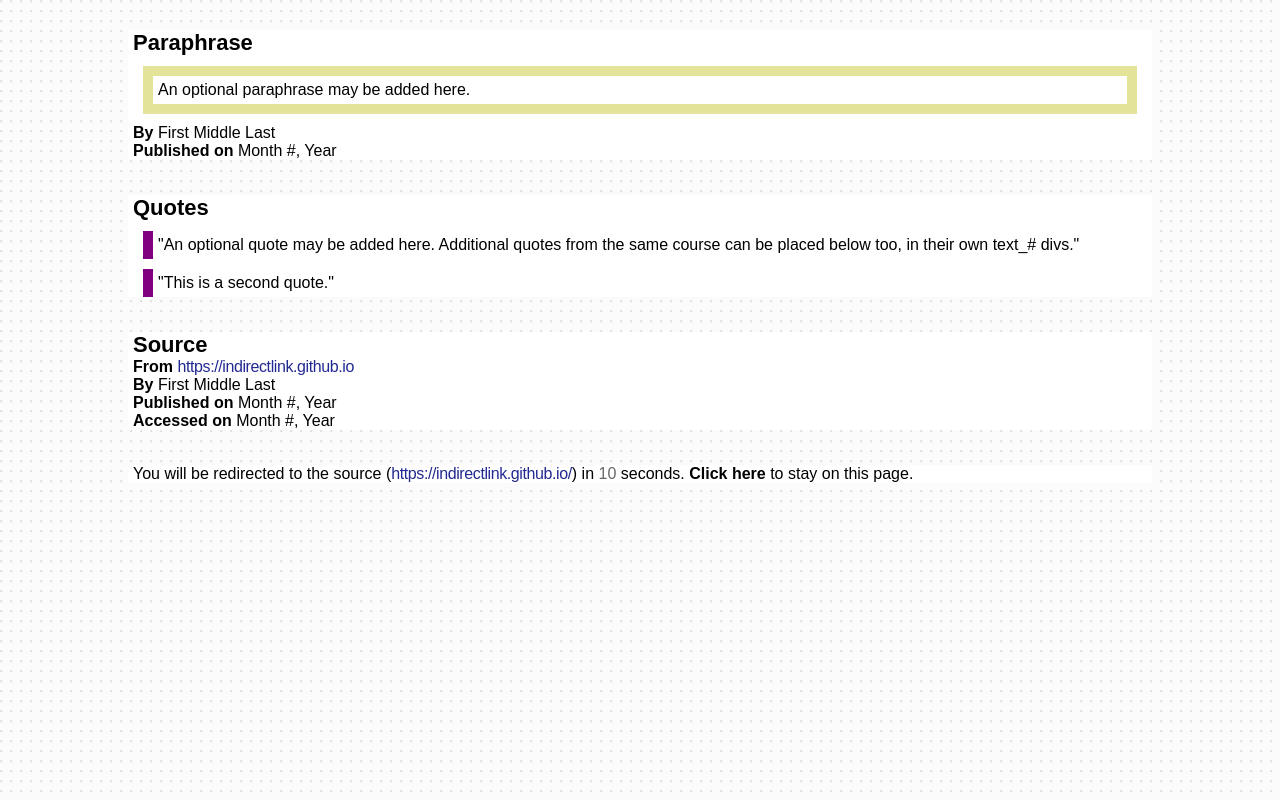
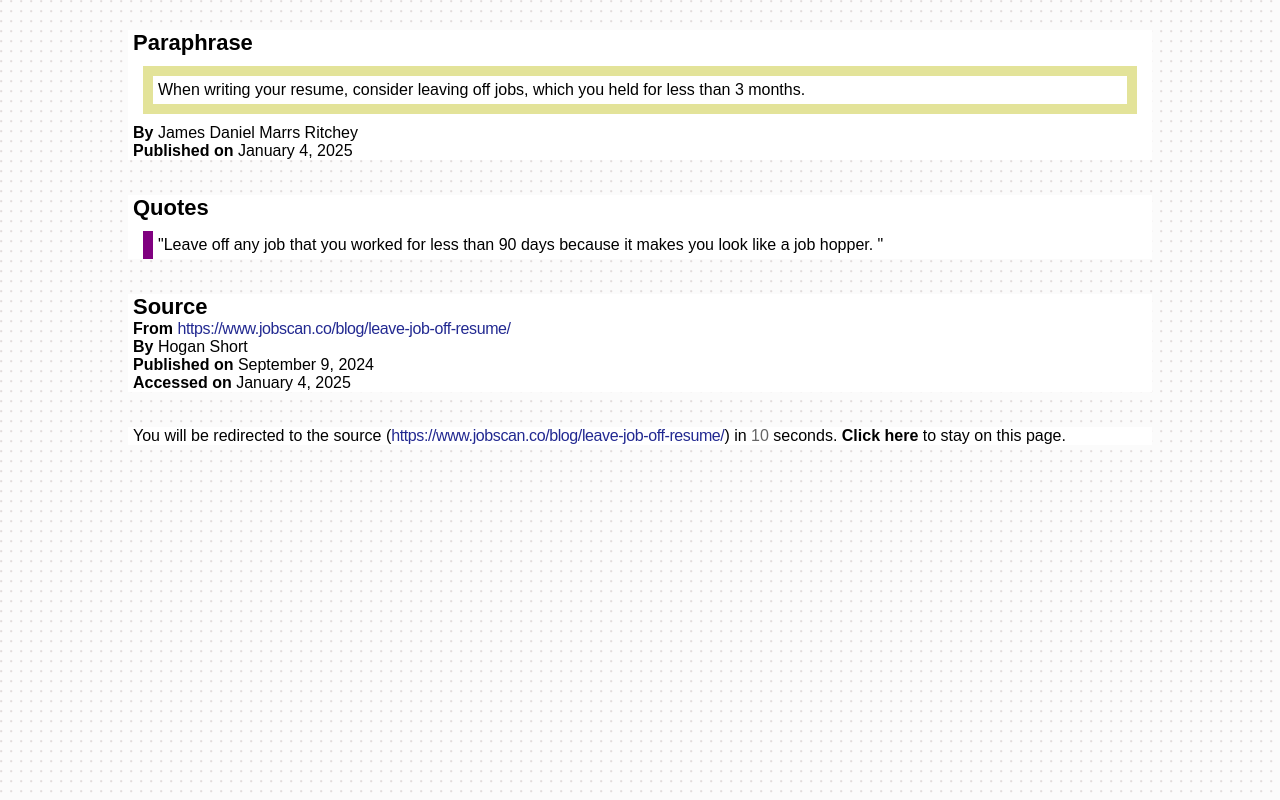
Before and after one commit to indirectlink/dd4aab111c62bf05182e3c345814b5d6, a plain HTML site: page docs/index.html in a window 1280 px wide. Drawn offline with Linux system fonts and the light colour scheme.

Commit message:
Update index.html

```diff
--- a/docs/index.html
+++ b/docs/index.html
@@ -15,16 +15,16 @@
 				<div class='h2'>
 				Paraphrase
 				</div>
-				<div class='paraphrase_text' id='paraphrase_text_1'>An optional paraphrase may be added here.</div>
-				<div class='paraphrase_author'><span class='label'>By </span>First Middle Last</div>
-				<div class='paraphrase_date'><span class='label'>Published on </span> Month #, Year</div>
+				<div class='paraphrase_text' id='paraphrase_text_1'>When writing your resume, consider leaving off jobs, which you held for less than 3 months.</div>
+				<div class='paraphrase_author'><span class='label'>By </span>James Daniel Marrs Ritchey</div>
+				<div class='paraphrase_date'><span class='label'>Published on </span> January 4, 2025</div>
 			</div>
 		</div>
 		<div class='quote_outter'>
 			<div class='quote_inner'>
 				<div class='h2'>Quotes</div>
-				<div id='quote_text_1' class='quote_text'>An optional quote may be added here. Additional quotes from the same course can be placed below too, in their own text_# divs.</div>
-				<div id='quote_text_2' class='quote_text'>This is a second quote.</div>
+				<div id='quote_text_1' class='quote_text'>Leave off any job that you worked for less than 90 days because it makes you look like a job hopper.
+</div>
 			</div>
 		</div>
 		<div class='source_outter'>
@@ -32,10 +32,10 @@
 				<div class='h2'>
 				Source
 				</div>
-				<div class='source_text'><span class='label'>From </span><a id='source_link' class='source_link' href="https://indirectlink.github.io">https://indirectlink.github.io</a></div>
-				<div class='source_author'><span class='label'>By </span>First Middle Last</div>
-				<div class='source_publication_date'><span class='label'>Published on </span>Month #, Year</div>
-				<div class='source_access_date'><span class='label'>Accessed on </span>Month #, Year</div>
+				<div class='source_text'><span class='label'>From </span><a id='source_link' class='source_link' href="https://www.jobscan.co/blog/leave-job-off-resume/">https://www.jobscan.co/blog/leave-job-off-resume/</a></div>
+				<div class='source_author'><span class='label'>By </span>Hogan Short</div>
+				<div class='source_publication_date'><span class='label'>Published on </span>September 9, 2024</div>
+				<div class='source_access_date'><span class='label'>Accessed on </span>January 4, 2025</div>
 			</div>
 		</div>
 		<div class='redirect_outter'>
```
